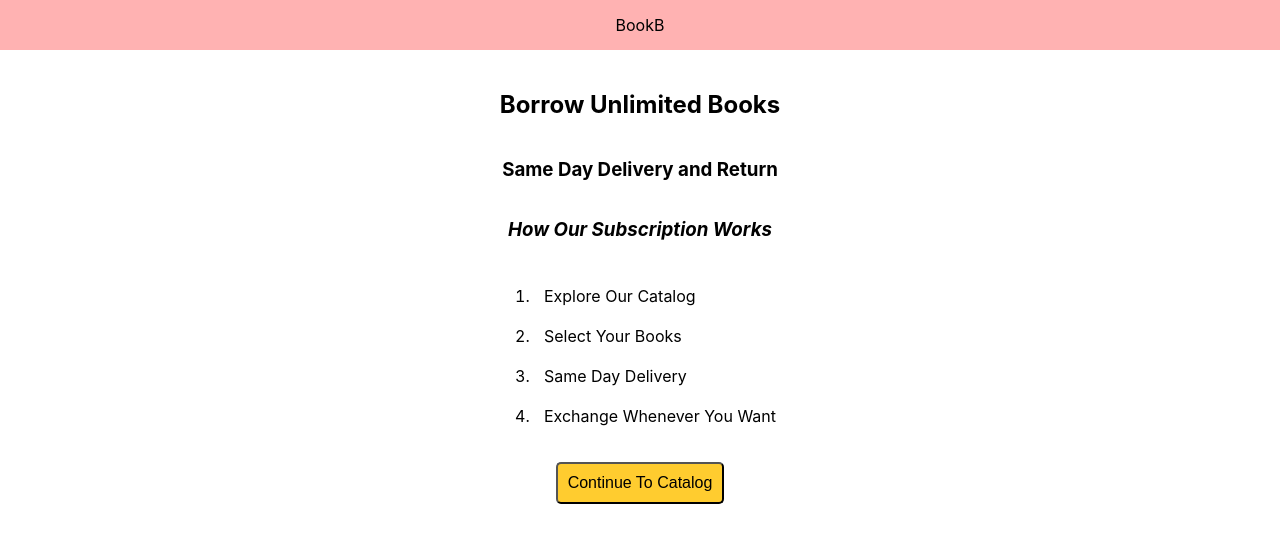
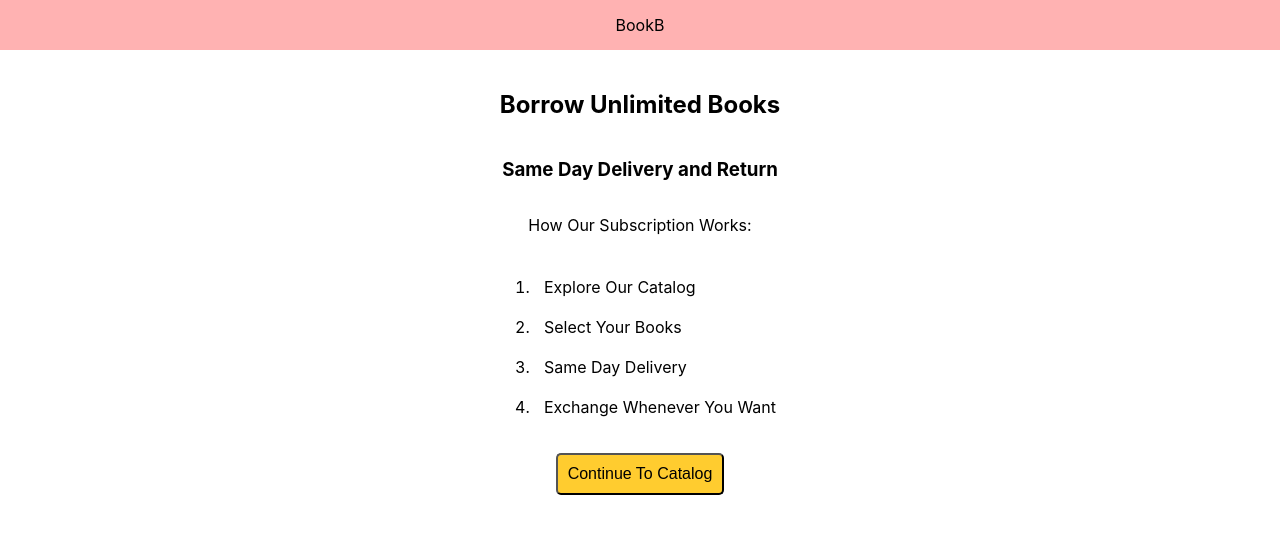
Before and after one commit to miraan/bookb, a React (Create React App) app in the folder client/: page / in a window 1280 px wide. Shown: the top 542 px of the page. Built offline with nearby package versions, Linux system fonts and the light colour scheme.

Commit message:
make build script use cd instead of popd/pushd

```diff
--- a/client/src/App/pages/Home.js
+++ b/client/src/App/pages/Home.js
@@ -9,7 +9,7 @@ const Home = () => (
     <Header showMenuIcon={false} center showSearchBar={false} />
     <h2>Borrow Unlimited Books</h2>
     <h3>Same Day Delivery and Return</h3>
-    <h3><i>How Our Subscription Works</i></h3>
+    <p>How Our Subscription Works:</p>
     <div className="howItWorks">
       <ul>
         <li>Explore Our Catalog</li>
--- a/package.json
+++ b/package.json
@@ -4,7 +4,7 @@
   "description": "",
   "main": "index.js",
   "scripts": {
-    "build": "pushd client; npm run build; popd; rm -rf build; babel src/ -d build/; cp -r client/build/ build/client/",
+    "build": "cd client; npm run build; cd ..; rm -rf build; babel src/ -d build/; cp -r client/build/ build/client/",
     "build_server": "rm -rf build; babel src/ -d build/; cp -r client/build/ build/client/",
     "start": "DEV_LOCAL=1 node build/index.js",
     "flow": "flow"
```
